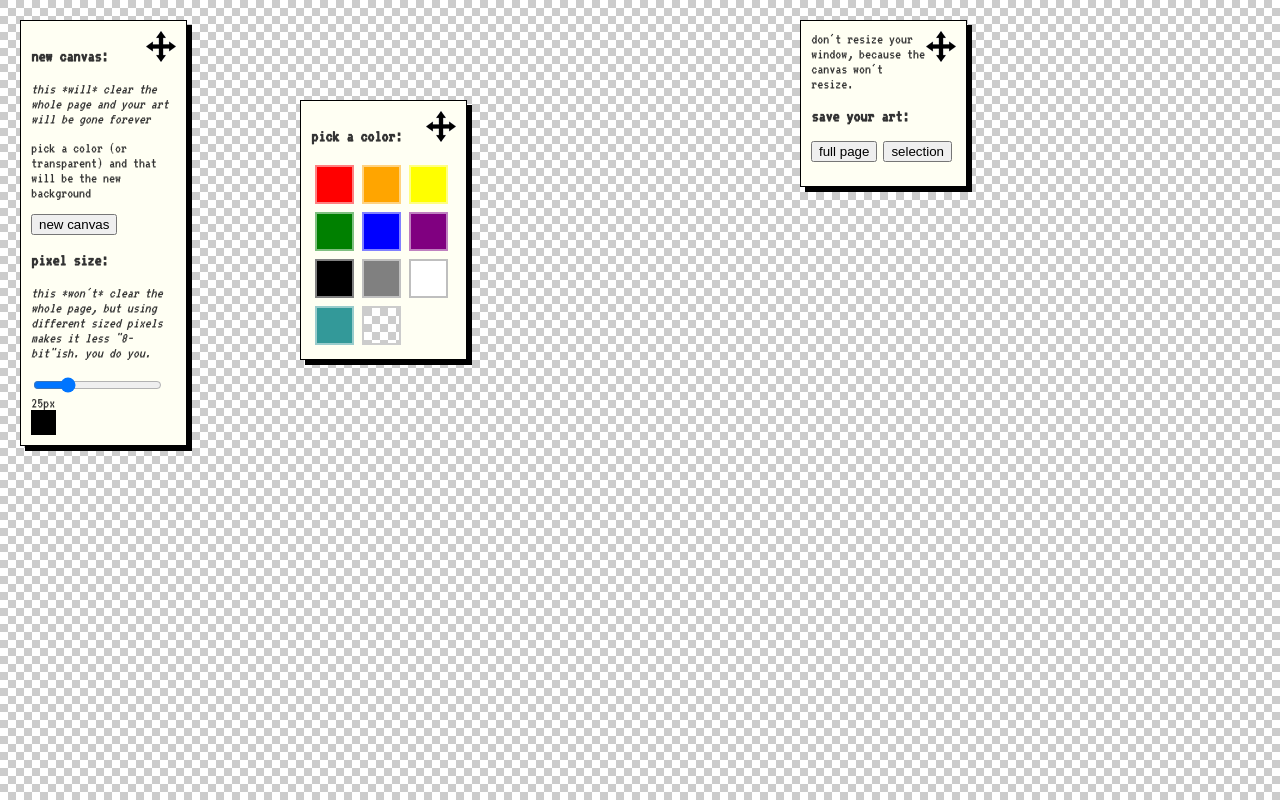
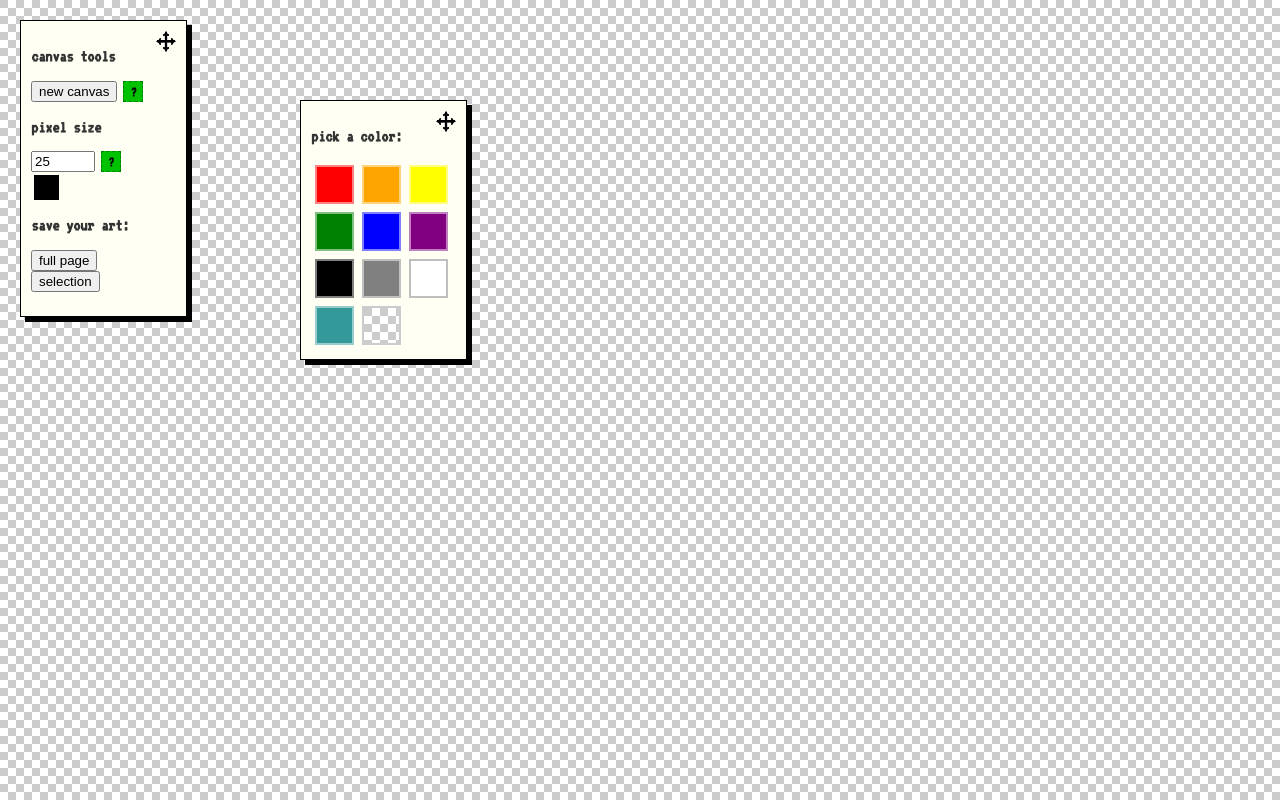
Before and after one commit to tbranyen/make8bitart, a PHP site: page / in a window 1280 px wide. Run offline with PHP 8.4, Linux system fonts and the light colour scheme.

Commit message:
changed draggy size, tool tips, moved save to toolbox

```diff
--- a/css/custom/style.css
+++ b/css/custom/style.css
@@ -22,9 +22,15 @@ canvas { background: #fff; cursor: crosshair; }
 /* draggy "plugin" */
 .draggy { padding: 10px; box-shadow: 5px 5px 0 #000; border: 1px solid #000; background: #fffff3; }
 
+/* tool tips */
+.tip { display: inline-block; font-weight: bold; color: #000; padding: 2px 6px; background-color: #00c200; position: relative; border: 1px dashed green; }
+.tip-text { display: none; position: absolute; top: 10px; left: 20px; width: 150px; padding: 10px; border: 1px solid #000; background-color: #fff; z-index: 50; }
+.tip:hover { cursor: pointer; }
+
 /* canvas tools box */
 #toolbox { width: 145px; }
-#pixel-size-demo { background: black; }
+#pixel-size-demo { background: black; margin:3px; }
+ul.instructions { padding: 0 0 0 20px; }
 
 /* color palette box */
 #colorbox { width: 145px; }
@@ -50,11 +56,6 @@ canvas { background: #fff; cursor: crosshair; }
 .button.color.current, .button.current, .button.custom.current{ border: 5px solid #333; margin: 1px;}
 .button.brush.current { margin: 1px 8px 1px 0;}
 
-/* save box */
-#savebox { width: 145; }
-
-/* info */
-#info { background: #b9c630; width: 300px; }
 
 /* clearfix */
 .clearfix:after { content: "."; display: block; clear: both; visibility: hidden; line-height: 0; height: 0; }
--- a/includes/colorbox.php
+++ b/includes/colorbox.php
@@ -1,4 +1,4 @@
-<div id="colorbox" class="draggy" title="Color Palette">
+<div id="colorbox" class="draggy">
 
 	<div class="controls">
 		<img class="ui-dragger" src="assets/draggybits/dragger.png">
--- a/includes/toolbox.php
+++ b/includes/toolbox.php
@@ -1,23 +1,31 @@
-<div id="toolbox" class="draggy" title="Canvas Tools">
+<div id="toolbox" class="draggy">
 
 	<div class="controls">
 		<img class="ui-dragger" src="assets/draggybits/dragger.png">
 	</div>
 
 	<div id="clear" class="inner">
-		<h3>new canvas:</h3>
-		<p><em>this *will* clear the whole page and your art will be gone forever</em></p>
-		<p>pick a color (or transparent) and that will be the new background</p>
+		<h3>canvas tools</h3>
 
-		<input type="submit" value="new canvas" id="clear-canvas" />
+		<input type="submit" value="new canvas" id="clear-canvas" /> <div class="tip"> ? <span class="tip-text">this will clear your art and create a new canvas with a background of whatever color is selected</span></div>
 	</div>
 
 	<div id="size" class="inner">
-		<h3>pixel size:</h3>
-		<p><em>this *won't* clear the whole page, but using different sized pixels makes it less "8-bit"ish. you do you.</em></p>
-		<input id="size-slider" type="range" min="1" max="100" step="1" value="25" />
-		<span id="pixel-size-number"> </span>px
+		<h3>pixel size</h3>
+		<input id="size-slider" type="number" min="1" max="100" step="1" value="25" /> <div class="tip"> ? <span class="tip-text">this *won't* clear the whole page, but using different sized pixels makes it less "8-bit"ish. you do you.</span></div>
 		<div id="pixel-size-demo"> </div>
 	</div>
 
+	<div id="save" class="inner">
+		<h3>save your art:</h3>
+
+		<input type="submit" value="full page" id="save-full" /><br />
+		<input type="submit" value="selection" id="save-selection" />
+
+		<ul class="instructions">
+			<li class="step-one">click and drag to select the area of the canvas you want to save (top-left to bottom-right)</li>
+		</ul>
+
+	</div>
+
 </div>
--- a/index.php
+++ b/index.php
@@ -11,7 +11,6 @@
 
 	include('includes/toolbox.php');
 	include('includes/colorbox.php');
-	include('includes/savebox.php');
 ?>
 
 <script src="js/libs/jquery.min.js"></script>
--- a/js/custom/make8bitart.js
+++ b/js/custom/make8bitart.js
@@ -13,7 +13,8 @@ $(function(){
 		$sliderSize : $('#size-slider'),
 		$pixelDemoDiv : $('#pixel-size-demo'),
 		$pixelDemoNumber : $('#pixel-size-number'),
-		$draggydivs : $('.draggy')
+		$draggydivs : $('.draggy'),
+		$tips : $('.tip')
 	};
 
 	var isDrawing = false;
@@ -315,4 +316,14 @@ $(function(){
 		}
 	});
 
+	// tooltip hover
+	DOM.$tips.hover(
+		function(){
+			$(this).find('.tip-text').fadeIn();
+		},
+		function() {
+			$(this).find('.tip-text').fadeOut();
+		}
+	);
+
 });
```
Also changed, not shown: assets/draggybits/dragger.png.
